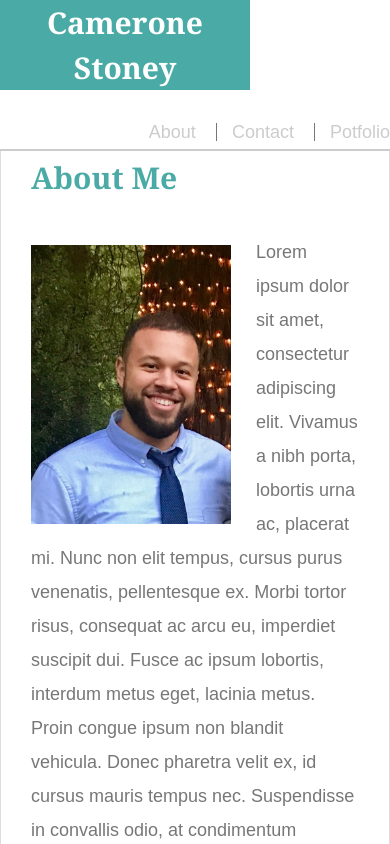
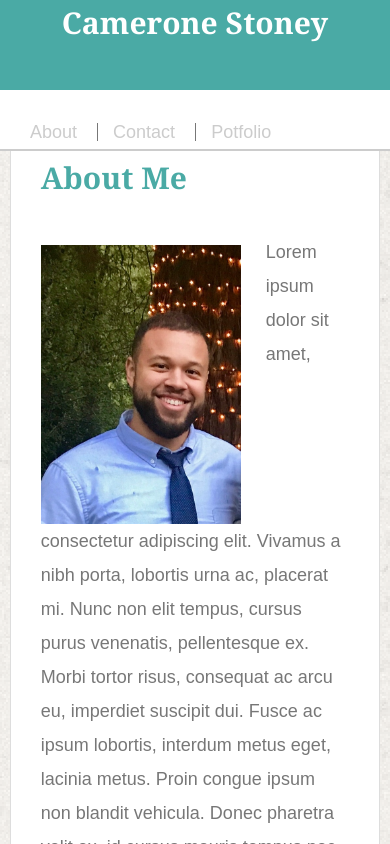
Before and after one commit to Cjstoney/Resposive-portfolio, a plain HTML site: page index.html in a window 390 px wide. Shown: the top 844 px of the page. Drawn offline with Linux system fonts and the light colour scheme; files whose address does not match are found by name.

Commit message:
updated responsiveness minus contact and nav bar

```diff
--- a/assets/css/style.css
+++ b/assets/css/style.css
@@ -222,3 +222,54 @@ input[type=submit]{
     padding:10px 30px;
     cursor: pointer;
 }
+
+/* media query here */
+@media screen and (max-width: 768px){
+    #main-container{
+        padding:auto;
+    }
+    .main_container{
+        margin: auto;
+        float:none;
+    }
+    .sidebar{
+        margin:20px auto;
+        /* padding-top:20px; */
+        float:none;
+    }
+}
+
+
+@media screen and (max-width: 640px){
+    .container{
+        width:100%;
+        max-width:640px;
+        margin:0 auto;
+        clear:both;
+    }
+    #main-container{
+        padding:auto;
+    }
+    .main_container{
+        width:95%;
+        margin: auto;
+        float:none;
+    }
+    .sidebar{
+        margin:20px auto;
+        /* padding-top:20px; */
+        float:none;
+    }
+    #logo{
+        margin-left:none;
+        float:left;
+        width:100%;
+        height:90px;
+    }
+    nav{
+        float:left;
+    }
+    .item-container{
+        margin:0 auto;
+    }
+}
--- a/index.html
+++ b/index.html
@@ -14,11 +14,13 @@
         <!-- nav bar -->
         <header id="masterhead">
         <div class="container">
+            <div class="item-container">
             <a href="index.html" id="logo">Camerone Stoney</a>
             <nav>
                 <a href="index.html">About</a>
                 <a href="contact.html">Contact</a>
                 <a href="portfolio.html">Potfolio</a>
+            </div>
             </nav>
         </div>
         </header>
```
